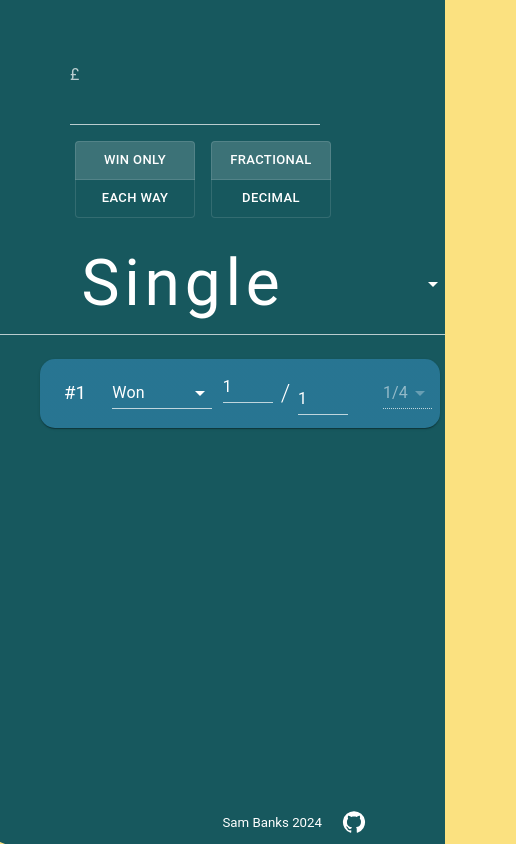
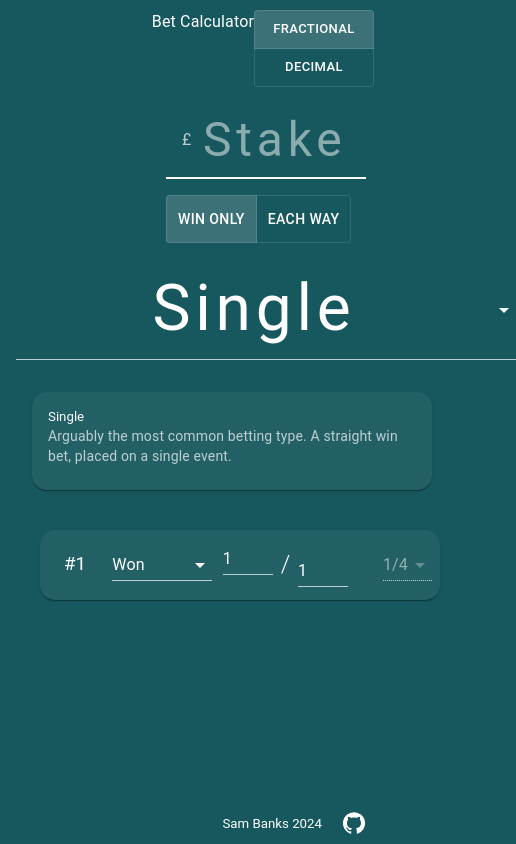
Before and after one commit to sambanks5/PortfolioWebsite, a React (Create React App) app: page / in a window 390 px wide. Shown: the top 844 px of the page, 516 px wide, since content can reach past the window. Built offline with nearby package versions, Linux system fonts and the light colour scheme.

Commit message:
Mobile layout updates

```diff
--- a/src/App.jsx
+++ b/src/App.jsx
@@ -2,8 +2,10 @@ import React, { useState, useEffect } from "react";
 import { TransitionGroup, CSSTransition } from "react-transition-group";
 import Betslip from "./components/betslip";
 import "./App.css";
-import { Container, ToggleButton, ToggleButtonGroup, Divider, Typography, FormControlLabel, Switch, Box, FormControl, Paper, Grid, Button, TextField, InputAdornment, MenuItem, Select, Grow, Card } from "@mui/material";
+import { Container, SpeedDial, SpeedDialAction, SpeedDialIcon, ToggleButton, ToggleButtonGroup, CardContent, Typography, FormControlLabel, Switch, Box, FormControl, Paper, Grid, Button, TextField, InputAdornment, MenuItem, Select, Grow, Card } from "@mui/material";
 import GitHubIcon from "@mui/icons-material/GitHub";
+import LooksOneIcon from "@mui/icons-material/LooksOne";
+import LooksTwoIcon from "@mui/icons-material/LooksTwo";
 import Link from "@mui/material/Link";
 import IconButton from "@mui/material/IconButton";
 import { betTypes } from "./betcruncher";
@@ -16,15 +18,46 @@ function App() {
 		type: "single",
 		eachWay: false,
 	});
-
 	const [runners, setRunners] = useState([]);
-
 	const [stake, setStake] = useState("");
 	const [odds, setOdds] = useState([]);
 	const [error, setError] = useState(false);
 	const [oddsFormat, setOddsFormat] = useState("fractional");
 	const [status, setStatus] = useState(Array(betslip.selections).fill(1));
 	const [numSelections, setNumSelections] = useState(betTypes[betslip.type]?.selections || 0);
+	const [open, setOpen] = React.useState(false);
+	const handleOpen = () => {
+		setOpen(true);
+	};
+	const handleClose = () => {
+		setOpen(false);
+	};
+	const actions = [
+		{ icon: "D", name: "decimal" },
+		{ icon: "F", name: "fractional" },
+	];
+	const betTypeDescriptions = {
+		single: "Arguably the most common betting type. A straight win bet, placed on a single event.",
+		double: "A single bet on two outcomes in different events. Both selections must win to guarantee a return.",
+		treble: "A single bet on three outcomes in different events. All three selections must win to guarantee a return.",
+		fourfold: "An accumulator that comprises of four selections in one bet. All of the selections must win to guarantee a return.",
+		fivefold: "An accumulator that comprises of five selections in one bet. All of the selections must win to guarantee a return.",
+		sixfold: "An accumulator that comprises of six selections in one bet. All of the selections must win to guarantee a return.",
+		sevenfold: "An accumulator that comprises of seven selections in one bet. All of the selections must win to guarantee a return.",
+		eightfold: "An accumulator that comprises of eight selections in one bet. All of the selections must win to guarantee a return.",
+		trixie: "A bet comprising three selections and four bets - three doubles and a treble. A minimum of two selections must win to guarantee a return. For example, a £2.50 Trixie would cost £10. A £2.50 each-way Trixie would cost £20.",
+		yankee: "A bet consisting of four selections and 11 bets - six doubles, four trebles and a fourfold. A minimum of two selections must win to guarantee you a return. For example, a £2 Yankee would cost £22.",
+		superyankee: "Also known as a Canadian, a Super Yankee is a bet on five selections consisting of 26 bets - ten doubles, ten trebles, five fourfolds and a fivefold accumulator.",
+		heinz: 'The Heinz bet is a six-selection bet consisting of 57 bets: 15 doubles, 20 trebles, 15 fourfolds, six fivefolds and a one sixfold accumulator. Aptly named after the 57 "varieties" company slogan from Heinz, this 57 bet wager is a unique bet that combines every permutation of the 6 selections into one single wager.',
+		superheinz: "A Super Heinz consists of 120 bets involving 7 selections in different events. The bet includes 21 doubles, 35 trebles, 35 fourfolds, 21 fivefolds, 7 sixfolds and a sevenfold accumulator. A minimum of 2 of your selections must be successful to get a return.",
+		goliath: "A Goliath is a bet on eight selections taking part in various events consisting of 28 doubles, 56 trebles, 70 fourfolds, 56 fivefolds, 28 sixfolds, eight sevenfolds and an eightfold accumulator totalling 247 bets. Two selections must win to ensure any returns.",
+		patent: "A bet involving three selections and seven bets - three singles, three doubles and one treble. Equivalent to a Trixie plus three singles. One winning selection will guarantee a return.",
+		lucky15: "A Lucky 15 is a bet on four selections taking part in different events consisting of 15 bets - four singles, six doubles, four trebles and a fourfold accumulator. The Lucky 15 is a popular bet and the advantage of this bet is that it only takes one successful selection to guarantee a return.",
+		lucky31: "A Lucky 31 is a bet featuring five selections and 31 bets, including five singles, ten doubles, ten trebles, five fourfolds and a fivefold accumulator. A minimum of one selection must win for you to get a return.",
+		lucky63: "A Lucky 63 is a bet featuring six selections and 63 bets, including six singles, 15 doubles, 20 trebles, 15 fourfolds, six fivefolds and a sixfold accumulator. A minimum of one selection must win for you to get a return.",
+		lucky127: "A Lucky 127 is a bet featuring seven selections and 127 bets, including seven singles, 21 doubles, 35 trebles, 35 fourfolds, 21 fivefolds, seven sixfolds and a sevenfold accumulator. A minimum of one selection must win for you to get a return.",
+		lucky255: "A Lucky 255 is a bet featuring eight selections and 255 bets, including eight singles, 28 doubles, 56 trebles, 70 fourfolds, 56 fivefolds, 28 sixfolds, eight sevenfolds and an eightfold accumulator. A minimum of one selection must win for you to get a return.",
+	};
 
 	const initializeRunners = (numSelections) => {
 		setRunners((prevRunners) => {
@@ -122,42 +155,8 @@ function App() {
 
 	return (
 		<Container maxWidth="xl">
-      <Grid container spacing={2} sx={{ my: 1, minHeight: "180vh" }}>
-        <Grid item xs={12}>
-          <Box sx={{ borderRadius: 5, display: "flex", justifyContent: "center" }}>
-            <FormControl>
-                <Box id="stake-input-container" sx={{ minWidth: 200, display: "flex", flexDirection: "column", alignItems: "center" }}>
-					<TextField
-						variant="standard"
-						type="amount"
-						value={stake}
-						onChange={handleStakeChange}
-						error={error}
-						helperText={error ? "Please enter a positive number." : ""}
-						sx={{ width: 250 }}
-						InputProps={{
-							startAdornment: <InputAdornment position="start">£</InputAdornment>,
-							style: { fontSize: '4rem', letterSpacing: '0.3rem'}
-						}}
-					/>
-				<Box sx={{ display: "flex", flexDirection: "row", alignItems: "center", justifyContent: "center" }}>
-                  <ToggleButtonGroup
-                    value={betslip.eachWay ? "Each Way" : "Win Only"}
-                    size="small"
-                    exclusive
-                    orientation="vertical"
-                    onChange={(event, newValue) => {
-                      if (newValue !== null) {
-                        setBetslip((prevBetslip) => ({
-                          ...prevBetslip,
-                          eachWay: newValue === "Each Way",
-                        }));
-                      }
-                    }}
-                    sx={{ m: 2, width: 120 }}>
-                    <ToggleButton value="Win Only">Win Only</ToggleButton>
-                    <ToggleButton value="Each Way">Each Way</ToggleButton>
-                  </ToggleButtonGroup>
+      <Box sx={{ position: "sticky", top: "10px", right: "10px", display: "flex", flexDirection: "row", justifyContent: "end" }}>
+      Bet Calculator
       <ToggleButtonGroup
 				value={oddsFormat}
 				size="small"
@@ -173,23 +172,151 @@ function App() {
 				<ToggleButton value="decimal">Decimal</ToggleButton>
 			</ToggleButtonGroup>
       </Box>
-                    <Select value={betslip.type} variant="standard" onChange={handleTypeChange} sx={{ minWidth: 500, minHeight: 100, fontSize: "4rem", letterSpacing: "0.3rem", textAlign: "center" }}>
+
+			<Grid
+				container
+				spacing={2}
+				sx={{ my: 1, minHeight: "180vh" }}>
+				<Grid
+					item
+					xs={12}>
+					<Grid
+						container
+						direction="row"
+						spacing={2}>
+						<Grid
+							item
+							sm={12}
+							md={6}
+							sx={{ display: "flex", flexDirection: "column", alignItems: "center" }}>
+							<FormControl>
+								<Box
+									id="stake-input-container"
+									sx={{ minWidth: 200, display: "flex", flexDirection: "column", alignItems: "center" }}>
+									<TextField
+										variant="standard"
+										type="amount"
+										autoFocus={true}
+										placeholder="Stake"
+										value={stake}
+										onChange={handleStakeChange}
+										error={error}
+										helperText={error ? "Please enter a positive number." : ""}
+										sx={{ width: 200 }}
+										InputProps={{
+											startAdornment: <InputAdornment position="start">£</InputAdornment>,
+											style: { fontSize: "3rem", letterSpacing: "0.3rem", paddingLeft: "1rem", paddingRight: "1rem" },
+										}}
+										inputProps={{ style: { textAlign: "center" } }}
+									/>
+									<ToggleButtonGroup
+										value={betslip.eachWay ? "Each Way" : "Win Only"}
+										exclusive
+										orientation="horizontal"
+										onChange={(event, newValue) => {
+											if (newValue !== null) {
+												setBetslip((prevBetslip) => ({
+													...prevBetslip,
+													eachWay: newValue === "Each Way",
+												}));
+											}
+										}}
+										sx={{ m: 2, width: 200 }}>
+										<ToggleButton value="Win Only">Win Only</ToggleButton>
+										<ToggleButton value="Each Way">Each Way</ToggleButton>
+									</ToggleButtonGroup>
+									{/* <ToggleButtonGroup
+										value={oddsFormat}
+										size="small"
+										exclusive
+										orientation="vertical"
+										onChange={(event, newFormat) => {
+											if (newFormat !== null) {
+												setOddsFormat(newFormat);
+											}
+										}}
+										sx={{ width: 120 }}>
+										<ToggleButton value="fractional">Fractional</ToggleButton>
+										<ToggleButton value="decimal">Decimal</ToggleButton>
+									</ToggleButtonGroup> */}
+									<Select
+										value={betslip.type}
+										variant="standard"
+										onChange={handleTypeChange}
+										sx={{ minWidth: 500, minHeight: 100, fontSize: "4rem", letterSpacing: "0.3rem", textAlign: "center" }}
+                    MenuProps={{
+                      PaperProps: {
+                        style: {
+                          maxHeight: '300px',
+                          overflow: 'auto',
+                        },
+                      },
+                    }}>
 										{types.map((type, index) => (
-                        <MenuItem value={type} key={index}>
+											<MenuItem
+												value={type}
+												key={index}>
 												{type.charAt(0).toUpperCase() + type.slice(1)}
 											</MenuItem>
 										))}
 									</Select>
 								</Box>
 							</FormControl>
+						</Grid>
+						<Grid
+							item
+							sm={12}
+							md={6}
+							sx={{ display: "flex", flexDirection: "row", alignItems: "center", justifyContent: "center" }}>
+							<Box
+								id="bet-info-container"
+								sx={{ display: "flex", flexDirection: "row", alignItems: "center", justifyContent: "center", width: 400, m: 2 }}>
+								<Card
+									sx={{
+										":hover": {
+											boxShadow: 6,
+										},
+									}}>
+									<CardContent>
+										<Typography
+											variant="h5"
+											component="div">
+											{betslip.type.charAt(0).toUpperCase() + betslip.type.slice(1)}
+										</Typography>
+										<Typography
+											variant="body2"
+											color="text.secondary">
+											{betTypeDescriptions[betslip.type]}
+										</Typography>
+									</CardContent>
+								</Card>
 							</Box>
-          <Box sx={{ borderRadius: 5, p: 2 }}>
-            <Grid container spacing={0} id="Yes">
-              <TransitionGroup component={Grid} container item xs={12} spacing={2}>
+						</Grid>
+					</Grid>
+					<Box sx={{ borderRadius: 5, p: 2, maxWidth: 1000}}>
+						<Grid
+							container
+							spacing={0}
+							id="Yes">
+							<TransitionGroup
+								component={Grid}
+								container
+								item
+								xs={12}
+								spacing={2}>
 								{Array.from({ length: numSelections }).map((_, index) => (
-                  <Grow in={true} key={index}>
-                    <Grid item xs={12} sm={12} md={6}>
-                      <Grid id="selection-container" container sx={{ p: 1 }}>
+									<Grow
+										in={true}
+										key={index}>
+										<Grid
+											item
+											xs={12}
+											sm={12}
+											md={6}>
+											<Grid
+												id="selection-container"
+												container
+												sx={{ p: 1 }}>
 												<Paper
 													sx={{
 														p: 1,
@@ -205,13 +332,19 @@ function App() {
 														},
 													}}>
 													<Grid item>
-                            <Typography variant="h3" sx={{ p: 2 }}>
+														<Typography
+															variant="h3"
+															sx={{ p: 2 }}>
 															#{index + 1}
 														</Typography>
 													</Grid>
 													<Grid item>
 														<FormControl>
-                              <Select variant="standard" sx={{ minWidth: "100px", my: 1 }} value={status[index] !== undefined ? status[index] : 1} onChange={(event) => handleStatusChange(index, parseInt(event.target.value, 10))}>
+															<Select
+																variant="standard"
+																sx={{ minWidth: "100px", my: 1 }}
+																value={status[index] !== undefined ? status[index] : 1}
+																onChange={(event) => handleStatusChange(index, parseInt(event.target.value, 10))}>
 																<MenuItem value={1}>Won</MenuItem>
 																<MenuItem value={2}>Placed</MenuItem>
 																<MenuItem value={0}>Lost</MenuItem>
@@ -219,28 +352,56 @@ function App() {
 															</Select>
 														</FormControl>
 													</Grid>
-                          <Grid item sx={{ minWidth: "150px", display: "flex", justifyContent: "center" }}>
+													<Grid
+														item
+														sx={{ minWidth: "150px", display: "flex", justifyContent: "center" }}>
 														{oddsFormat === "decimal" ? (
-                              <TextField variant="standard" type="number" defaultValue="2.0" onChange={(event) => handleOddsChange(index, event.target.value)} sx={{ width: "100px" }} />
+															<TextField
+																variant="standard"
+																type="number"
+																defaultValue="2.0"
+																onChange={(event) => handleOddsChange(index, event.target.value)}
+																sx={{ width: "100px" }}
+															/>
 														) : (
-                              <Grid container alignItems="center">
+															<Grid
+																container
+																alignItems="center">
 																<Grid item>
-                                  <TextField variant="standard" type="number" defaultValue="1" sx={{ width: "50px", mb: 1.5 }} onChange={(event) => handleFractionalOddsChange(index, "numerator", event.target.value)} />
+																	<TextField
+																		variant="standard"
+																		type="number"
+																		defaultValue="1"
+																		sx={{ width: "50px", mb: 1.5 }}
+																		onChange={(event) => handleFractionalOddsChange(index, "numerator", event.target.value)}
+																	/>
 																</Grid>
 																<Grid item>
-                                  <Typography variant="h2" sx={{ mx: 1 }}>
+																	<Typography
+																		variant="h2"
+																		sx={{ mx: 1 }}>
 																		/
 																	</Typography>
 																</Grid>
 																<Grid item>
-                                  <TextField variant="standard" type="number" defaultValue="1" sx={{ width: "50px", mt: 1.5 }} onChange={(event) => handleFractionalOddsChange(index, "denominator", event.target.value)} />
+																	<TextField
+																		variant="standard"
+																		type="number"
+																		defaultValue="1"
+																		sx={{ width: "50px", mt: 1.5 }}
+																		onChange={(event) => handleFractionalOddsChange(index, "denominator", event.target.value)}
+																	/>
 																</Grid>
 															</Grid>
 														)}
 													</Grid>
 													<Grid item>
 														<FormControl>
-                              <Select variant="standard" value={"1/4"} onChange={(event) => handlePlaceTermsChange(index, event.target.value)} disabled={!betslip.eachWay}>
+															<Select
+																variant="standard"
+																value={"1/4"}
+																onChange={(event) => handlePlaceTermsChange(index, event.target.value)}
+																disabled={!betslip.eachWay}>
 																<MenuItem value={"1/1"}>1/1</MenuItem>
 																<MenuItem value={"1/2"}>1/2</MenuItem>
 																<MenuItem value={"1/3"}>1/3</MenuItem>
@@ -259,16 +420,28 @@ function App() {
 						</Grid>
 					</Box>
 				</Grid>
-        <Grid id="betslip-container" item sm={12} lg={3}>
-          <Betslip betslip={betslip} runners={runners} />
+				<Grid
+					id="betslip-container"
+					item
+					sm={12}
+					lg={3}>
+					<Betslip
+						betslip={betslip}
+						runners={runners}
+					/>
 				</Grid>
 			</Grid>
 			<Box sx={{ position: "sticky", bottom: "0", right: "50px", display: "flex", flexDirection: "row", justifyContent: "end" }}>
-        <Typography variant="h5" sx={{ p: 1.5, textAlign: "left", marginBottom: "0" }}>
+				<Typography
+					variant="h5"
+					sx={{ p: 1.5, textAlign: "left", marginBottom: "0" }}>
 					Sam Banks 2024
 				</Typography>
 
-        <Link href="https://github.com/sambanks5" target="_blank" rel="noopener noreferrer">
+				<Link
+					href="https://github.com/sambanks5"
+					target="_blank"
+					rel="noopener noreferrer">
 					<IconButton>
 						<GitHubIcon />
 					</IconButton>
--- a/src/index.js
+++ b/src/index.js
@@ -16,7 +16,7 @@ const theme = createTheme({
     },
     background: {
       default: '#fbe180',
-      paper: '#1C6E8C',
+      paper: '#17585e',
     },
     info: {
       main: '#A24936',
```
Lines whose indentation alone changed are shown as unchanged.
